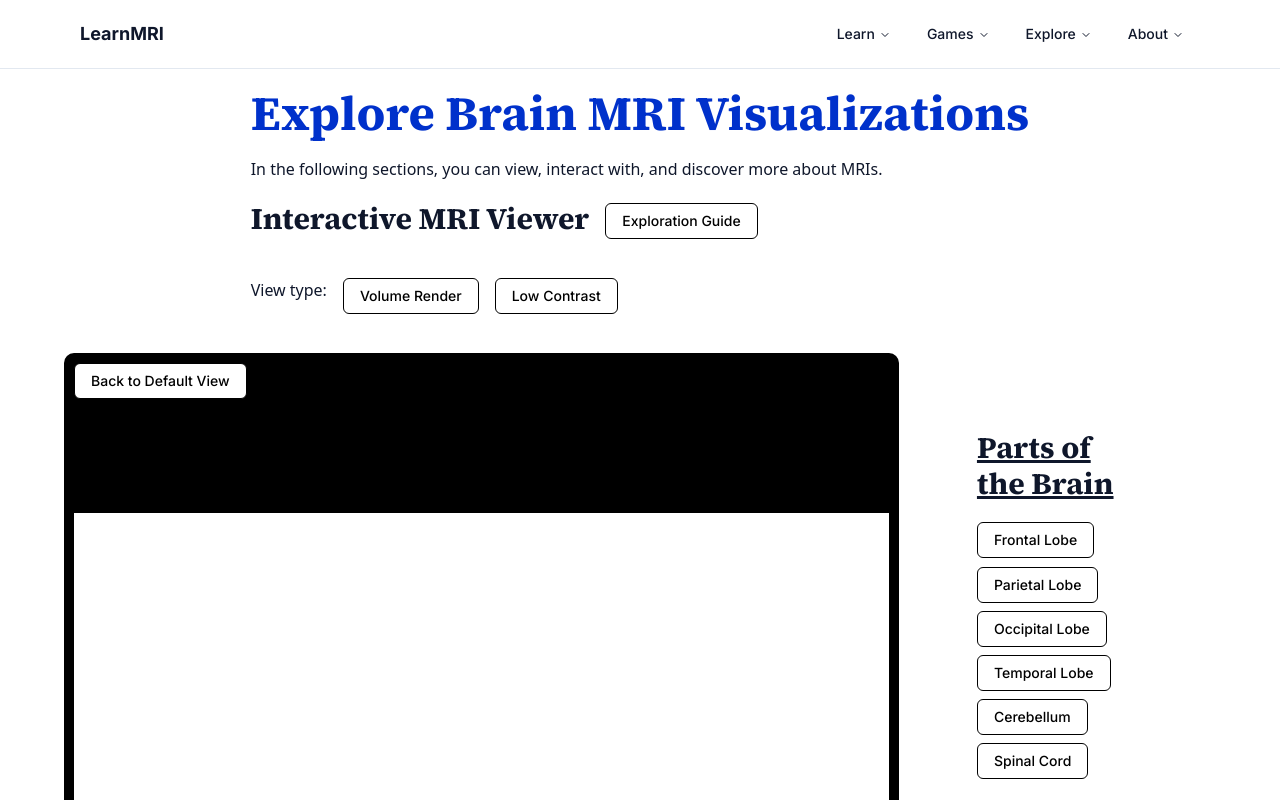
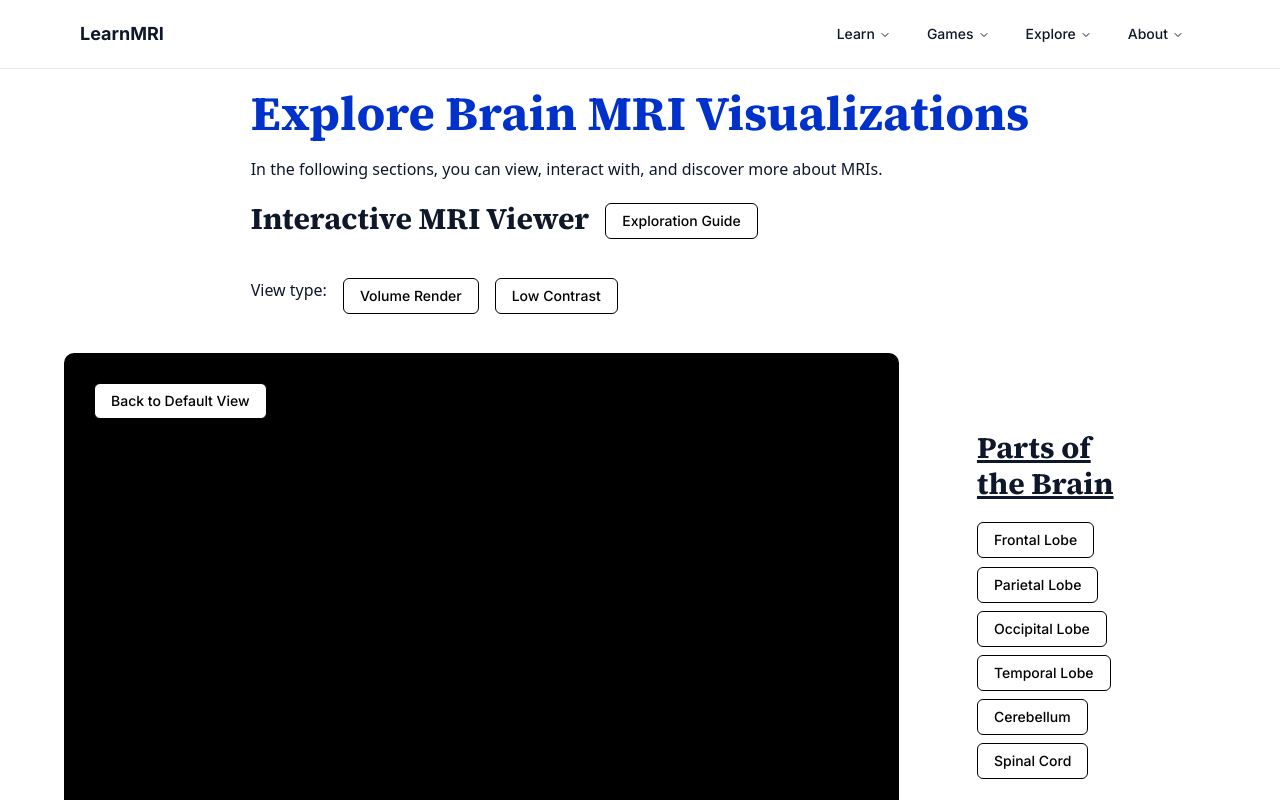
Before and after one commit to mikaelatho/medical-imagers-shadcn, a Next.js app: page /explore in a window 1280 px wide. Shown: the top 800 px of the page. Built offline with nearby package versions, Linux system fonts and the light colour scheme; no server answers.

Commit message:
Viewer window resized

```diff
--- a/app/explore/page.tsx
+++ b/app/explore/page.tsx
@@ -52,13 +52,13 @@ export default function Explore() {
           id="float-child"
           style={{ flex: "10", minHeight: "460px", overflow: "hidden" }}
         >
-          <div style={{position: "relative", width: "100%", height: "75%" , borderWidth: "10px", borderStyle: "solid", borderColor: "black", borderRadius:"10px"}}>
-          <div ref={viewerRef} />
-                      <Button
-                variant="explore"
-                onClick={() => loadModel("/explore-assets/models/standard/standard_scene.gltf")}
-                style={{marginBottom: "5%", position: "absolute", top: "0", left: "0"}}>
-                  Back to Default View
+          <div style={{position: "relative", width: "100%", height: "75%" , borderWidth: "30px", borderStyle: "solid", borderColor: "black", borderRadius:"10px"}}>
+            <div ref={viewerRef} style={{ width: "100%", height: "100%" }} />
+            <Button
+              variant="explore"
+              onClick={() => loadModel("/explore-assets/models/standard/standard_scene.gltf")}
+              style={{marginBottom: "5%", position: "absolute", top: "0", left: "0"}}>
+                Back to Default View
             </Button>
           </div>
 
```
